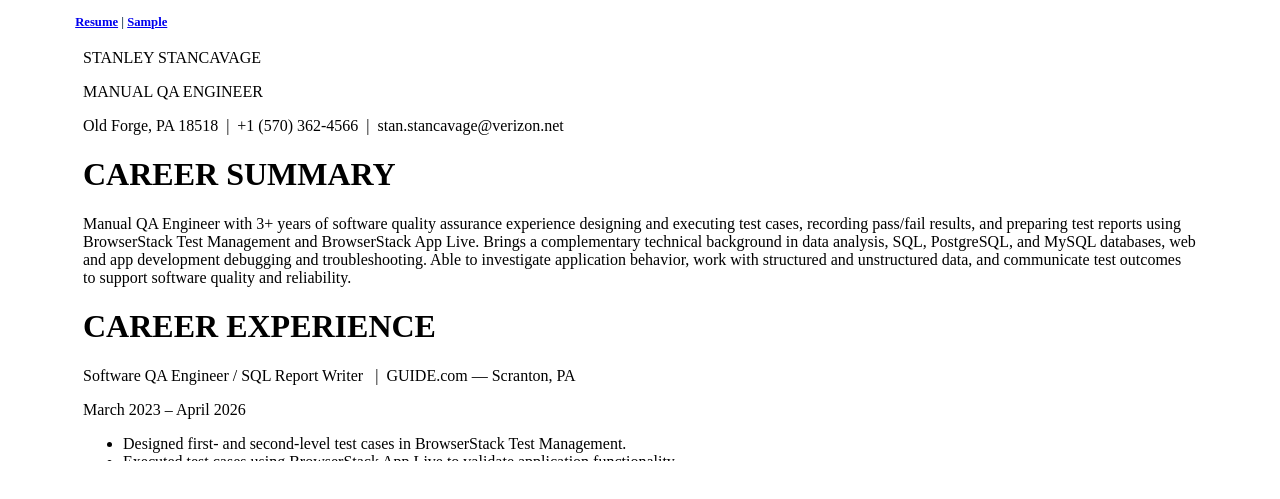
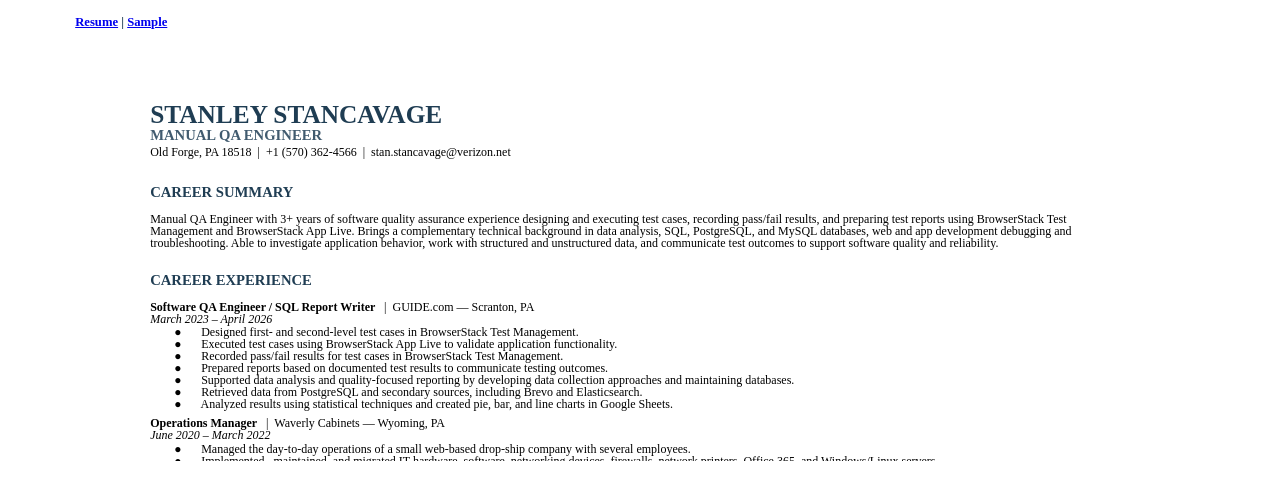
Before and after one commit to stanstancavage-rgb/https-stanstancavage-rgb.github.io, a plain HTML site: page index.html in a window 1280 px wide. Shown: the part 251-750 px from the top of the page. Drawn offline with Linux system fonts and the light colour scheme.

Commit message:
Change iframe source to resume.html

```diff
--- a/index.html
+++ b/index.html
@@ -33,7 +33,7 @@
     </div>
      <h2><a href="resume.html" target="myIframe">Resume</a> | <a href="sample.html" target="myIframe">Sample</a></h2>
   <iframe style="border: none; width:100%;height:420px" id="myIframe" name="myIframe"
-    src="sample.html"
+    src="resume.html"
     title="Example Website"
     loading="lazy">
 </iframe>
```
